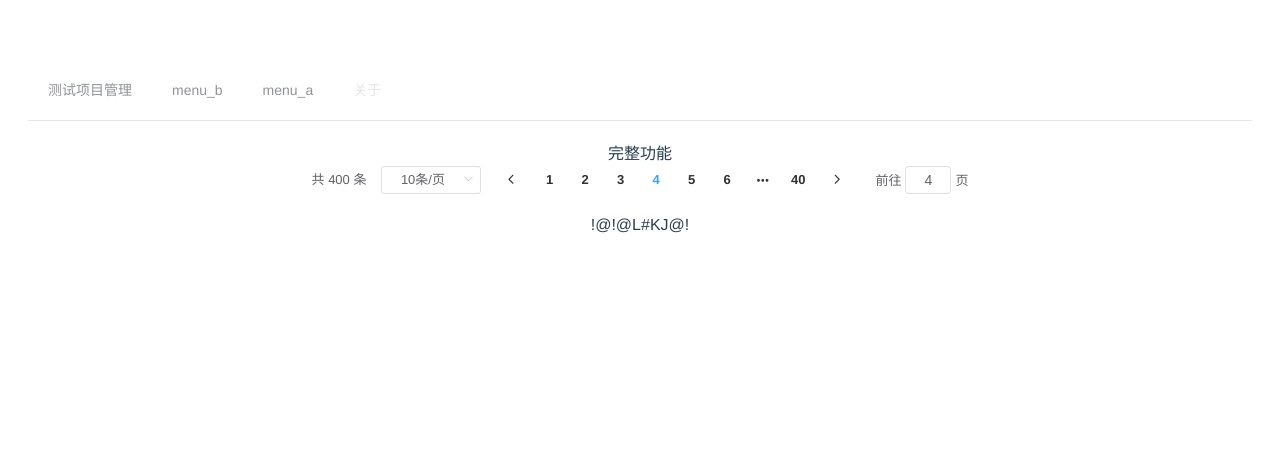
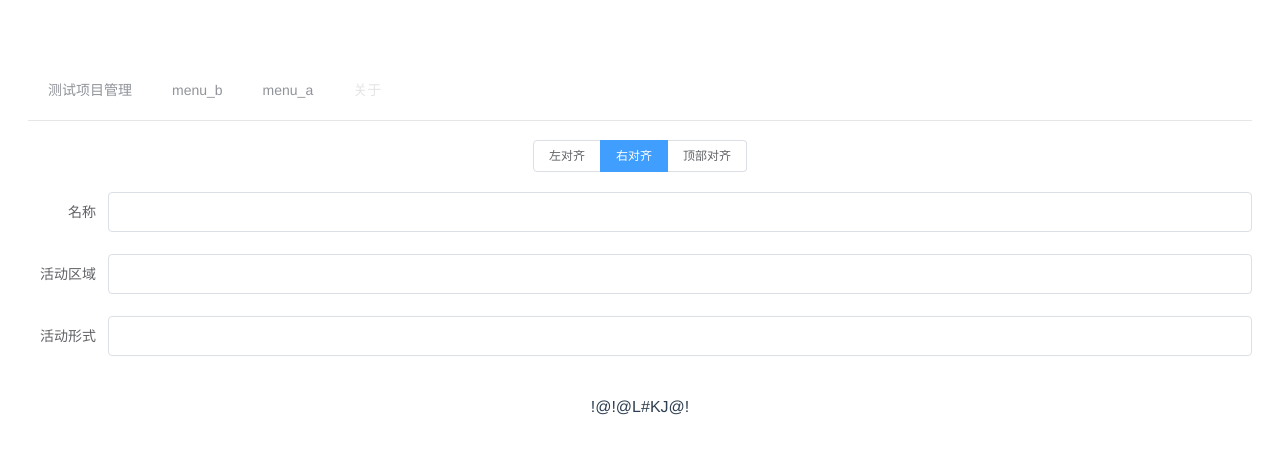
Before and after one commit to oracle614/rtsf-manager-web, a Vue app: page /#/ in a window 1280 px wide. Shown: the top 454 px of the page. Built offline with nearby package versions, Linux system fonts and the light colour scheme.

Commit message:
完成项目管理的增删改

```diff
--- a/src/components/project/Project.vue
+++ b/src/components/project/Project.vue
@@ -2,6 +2,7 @@
 <template>
     <div>
         <div>
+          <el-button size="mini" @click="form_handler">添加项目</el-button>
           <el-table :data="tableData" style="width: 100%">
             <el-table-column type="index" :index="indexMethod" width="180"/>
             <el-table-column prop="name" label="项目名称" width="180"/>
@@ -11,35 +12,30 @@
             <el-table-column prop="u_time" label="更新时间"/>
             <el-table-column label="操作">
                 <template slot-scope="scope">
-                  <el-button size="mini" @click="handleEdit(scope.$index, scope.row)">编辑</el-button>
+                  <el-button size="mini" @click="form_handler(scope.$index, scope.row)">编辑</el-button>
                   <el-button size="mini" type="danger" @click="delete_project(scope.$index, scope.row)">删除</el-button>
                 </template>
             </el-table-column>
           </el-table>
         </div>
 
-        <h1>新增待测试项目</h1>
-        <form action="" method="post" class="form" role="form">
-            <div>
-                <label>项目名称:</label>
-                <input id="name" name="name" type="text" v-model="project.name" placeholder="project under test">
-            </div>
-
-            <div>
-                <label>待测模块:</label>
-                <input id="module" name="module" type="text" v-model="project.module" placeholder="module under test">
-            </div>
-
-            <div>
-                <label for="comment">备注:</label>
-                <input id="comment" name="comment" type="text" v-model="project.comment" placeholder="It's a comment here">
-            </div>
-            <input @click="create_project" id="submit" name="submit" type="button" value="提交">
-            <input @click="get_projects" id="search" name="search" type="button" value="查询">
-            <input @click="delete_project" id="delete" name="search" type="button" value="删除">
-            <input @click="edit_project" id="edit" name="edit" type="button" value="编辑">
-        </form>
-
+        <el-dialog :title="dialog_config.title" :visible.sync="dialog_config.edit_dialog_form_visible">
+          <el-form :label-position="dialog_config.label_position" label-width="80px" :model="project">
+            <el-form-item label="项目名称">
+              <el-input v-model="project.name"/>
+            </el-form-item>
+            <el-form-item label="待测模块">
+              <el-input v-model="project.module"/>
+            </el-form-item>
+            <el-form-item label="备注">
+              <el-input v-model="project.comment"/>
+            </el-form-item>
+          </el-form>
+          <div slot="footer">
+            <el-button @click="dialog_config.edit_dialog_form_visible=false">取 消</el-button>
+            <el-button type="primary" @click="submit_form">确 定</el-button>
+          </div>
+        </el-dialog>
     </div>
 </template>
 
@@ -49,6 +45,11 @@
         data: function () {
             return {
                 proj_url: "http://127.0.0.1:5000/project/manager",
+                dialog_config: {
+                  title: "",
+                  label_position: "right",
+                  edit_dialog_form_visible: false,
+                },
                 project: {},
                 tableData: []
             }
@@ -57,18 +58,42 @@
             this.get_projects()
         },
         methods: {
+
             indexMethod(index) {
               return index + 1;
             },
-            create_project: function() {
-                this.$axios.post(this.proj_url, this.project)
-                .then(function (response) {
-                    console.log(response);
+
+            form_handler: function(index, row){
+                // console.log(index, row, JSON.parse(JSON.stringify(row)));
+                this.dialog_config.edit_dialog_form_visible = true;
+                if(typeof(row)=="undefined") {
+                  this.dialog_config.title = "添加项目"
+                  this.project = {};
+                } else {
+                  this.dialog_config.title = "编辑项目"
+                  this.project=JSON.parse(JSON.stringify(row));
+                }
+            },
+
+            submit_form: function() {
+                var _this = this
+                this.dialog_config.edit_dialog_form_visible=false;
+                if(typeof(this.project.id) == "undefined") {
+                  // create_project
+                  var resp =this.$axios.post(this.proj_url, this.project)
+                }else {
+                  // update_project
+                  var resp = this.$axios.put(this.proj_url + "?proj_id=" + this.project.id, this.project)
+                }
+                resp.then(function (response) {
+                  // console.log(response);
+                  _this.get_projects();
                 })
                 .catch(function (error) {
                     console.log(error);
                 });
             },
+
             delete_project: function(index, row) {
                 // console.log(index, row);
                 var _this = this
@@ -80,22 +105,25 @@
                     console.log(error);
                 });
             },
-            edit_project: function(index, row) {
-                // console.log(index, row);
-                this.$axios.put(this.proj_url + "?proj_id=10", this.project)
+
+            get_projects: function() {
+                var _this = this
+                this.$axios.get(this.proj_url)
                 .then(function (response) {
-                  console.log("update ok");
+                    // console.log(response.data);
+                    // console.log(response.status);
+                    // console.log(response.statusText);
+                    // console.log(response.headers);
+                    // console.log(response.config);
+                    _this.tableData=response.data.result
                 })
                 .catch(function (error) {
                     console.log(error);
                 });
             },
-            handleEdit(index, row) {
-              console.log(index, row);
-            },
-            get_projects: function() {
+            get_project: function() {
                 var _this = this
-                this.$axios.get(this.proj_url)
+                this.$axios.get(this.proj_url + "?proj_id=" + row.id)
                 .then(function (response) {
                     // console.log(response.data);
                     // console.log(response.status);
--- a/src/components/test.vue
+++ b/src/components/test.vue
@@ -1,34 +1,45 @@
-<template>
-  <div class="block">
-    <span class="demonstration">完整功能</span>
-    <el-pagination
-      @size-change="handleSizeChange"
-      @current-change="handleCurrentChange"
-      :current-page="currentPage4"
-      :page-sizes="[10, 20, 30, 50, 100]"
-      :page-size="10"
-      layout="total, sizes, prev, pager, next, jumper"
-      :total="400">
-    </el-pagination>
+
+<template lang="html">
+  <div class="">
+    <el-radio-group v-model="labelPosition" size="small">
+      <el-radio-button label="left">左对齐</el-radio-button>
+      <el-radio-button label="right">右对齐</el-radio-button>
+      <el-radio-button label="top">顶部对齐</el-radio-button>
+    </el-radio-group>
+    <div style="margin: 20px;"></div>
+    <el-form :label-position="labelPosition" label-width="80px" :model="formLabelAlign">
+      <el-form-item label="名称">
+        <el-input v-model="formLabelAlign.name"></el-input>
+      </el-form-item>
+      <el-form-item label="活动区域">
+        <el-input v-model="formLabelAlign.region"></el-input>
+      </el-form-item>
+      <el-form-item label="活动形式">
+        <el-input v-model="formLabelAlign.type"></el-input>
+      </el-form-item>
+    </el-form>
   </div>
+
 </template>
 
 <script>
+export default {
+}
+</script>
+
+<style lang="css">
+</style>
+
+<script>
   export default {
-    methods: {
-      handleSizeChange(val) {
-        console.log(`每页 ${val} 条`);
-      },
-      handleCurrentChange(val) {
-        console.log(`当前页: ${val}`);
-      }
-    },
     data() {
       return {
-        currentPage1: 5,
-        currentPage2: 5,
-        currentPage3: 5,
-        currentPage4: 4
+        labelPosition: 'right',
+        formLabelAlign: {
+          name: '',
+          region: '',
+          type: ''
+        }
       };
     }
   }
```
